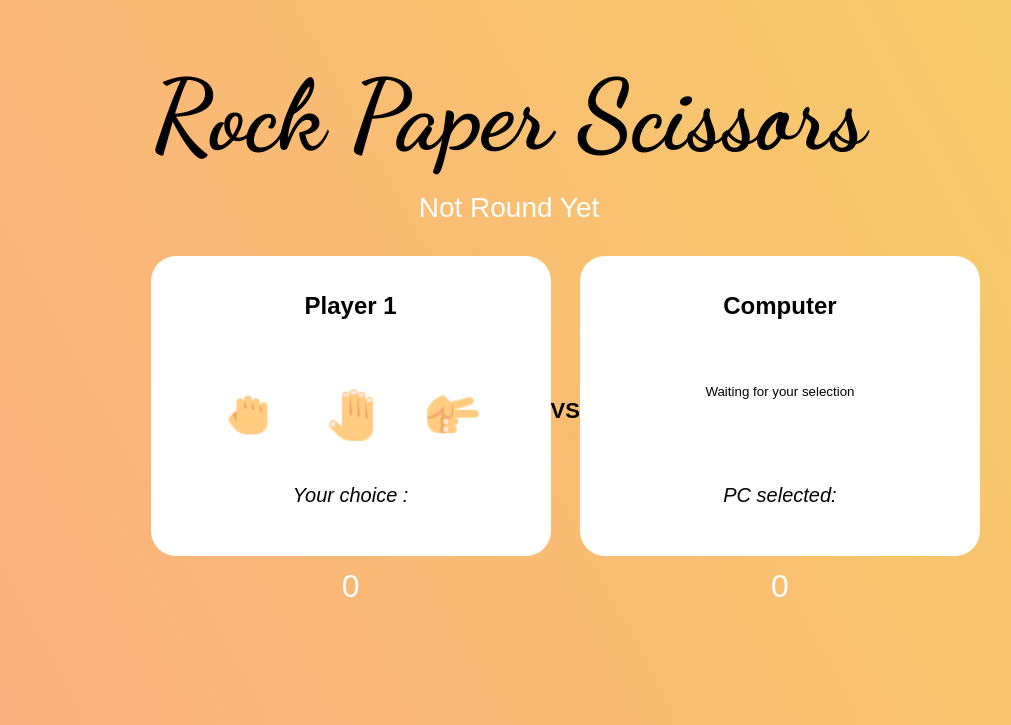
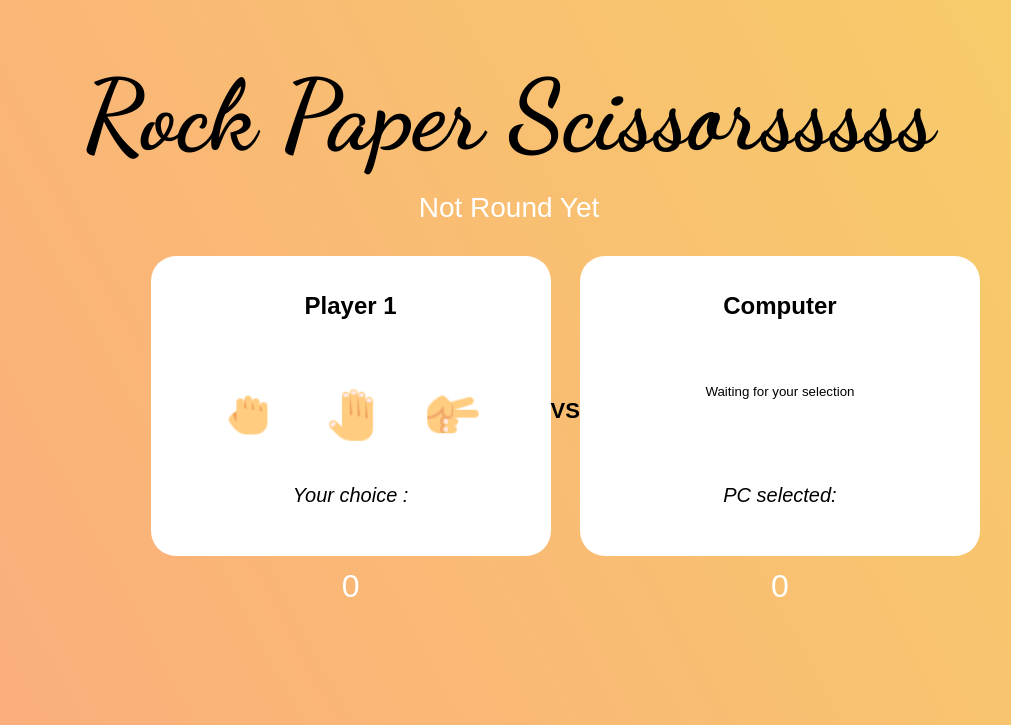
Before and after one commit to Celdama/rock_paper_scissors, a plain HTML site: page index.html in a window 1280 px wide. Shown: the top 725 px of the page, without its empty margins (131-1142 px from the left). Drawn offline with Linux system fonts and the light colour scheme.

Commit message:
test git workflow from another computer

```diff
--- a/index.html
+++ b/index.html
@@ -12,7 +12,7 @@
   <body>
     <div id="app">
       <div class="app-header">
-        <h1>Rock Paper Scissors</h1>
+        <h1>Rock Paper Scissorsssss</h1>
         <p class="round-tracker">Not Round Yet</p>
       </div>
       <div class="app-main">
```
